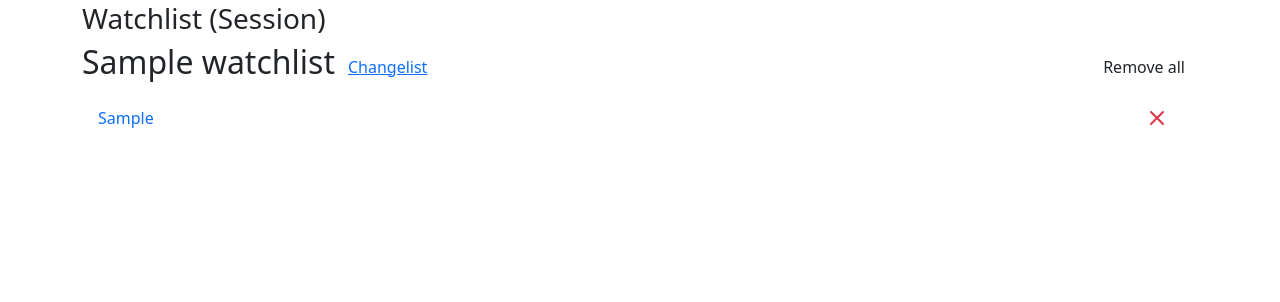
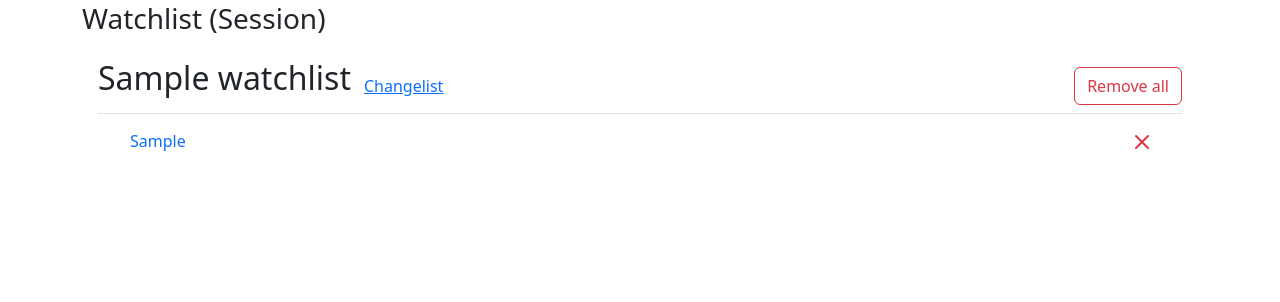
Before and after one commit to Actionb/mizdb-watchlist, a Django app: template demo/app/templates/watchlist.html in a window 1280 px wide. Shown: the part 56-358 px from the top of the page. Run offline with Django 5.2, Linux system fonts and the light colour scheme; the template is opened without the code that fills it: most values are stand-ins (such as "Sample title", 1, 10 or a date in 2020); parts of the project's set-up code (start-up, migrations or seed data) failed here and were passed over; some libraries are stand-ins or nearby versions.

Commit message:
Tweak CSS and templates

```diff
--- a/src/mizdb_watchlist/templates/mizdb_watchlist/toggle_button.html
+++ b/src/mizdb_watchlist/templates/mizdb_watchlist/toggle_button.html
@@ -1,6 +1,6 @@
 {% load i18n %}
 <button type="button"
         class="watchlist-btn watchlist-toggle-btn btn btn-link text-decoration-none {% if on_watchlist %}on-watchlist text-success{% else %}text-primary{% endif %}"
-        title="{% trans 'Toggle watchlist' %}"
+        title="{% translate 'Toggle watchlist' %}"
         data-url="{{ toggle_url }}" data-object-id="{{ object_id }}" data-model-label="{{ model_label }}"
 >{% include 'mizdb_watchlist/watchlist_icon.svg' %}{% if text %}{{ text }}{% endif %}</button>
--- a/src/mizdb_watchlist/templates/mizdb_watchlist/watchlist.html
+++ b/src/mizdb_watchlist/templates/mizdb_watchlist/watchlist.html
@@ -3,19 +3,23 @@
 
 <div id="watchlist">
     {% for model_name, watchlist_data in watchlist.items %}
-    <div id="{{model_name}}-watchlist" class="model-watchlist-container">
-        <div class="d-flex justify-content-between">
+    <div id="{{model_name}}-watchlist" class="model-watchlist-container mb-3 p-3">
+        <div class="d-flex justify-content-between border-bottom">
             <div class="d-flex justify-content-between">
                 <h2>{{ model_name }}</h2>
                 <a class="btn btn-link my-auto watchlist-btn watchlist-changelist-btn" href="{{ watchlist_data.changelist_url }}">{% trans 'Changelist' %}</a>
             </div>
-            <button class="btn watchlist-btn watchlist-remove-all-btn" data-url="{% url 'watchlist:remove_all' %}" data-model-label="{{ watchlist_data.model_label }}">{% trans 'Remove all' %}</button>
+            <button class="btn btn-outline-danger my-2 watchlist-btn watchlist-remove-all-btn"
+                    data-url="{% url 'watchlist:remove_all' %}"
+                    data-model-label="{{ watchlist_data.model_label }}"
+                    title="{% blocktranslate %}Remove all {{ model_name }} watchlist items{% endblocktranslate %}"
+            >{% trans 'Remove all' %}</button>
         </div>
-        <ul class="list-group list-group-flush watchlist-items-list">
+        <ul class="list-group list-group-flush watchlist-items-list ms-3">
             {% for watchlist_item in watchlist_data.model_items %}
             <li class="list-group-item list-group-item-action d-flex justify-content-between watchlist-item">
                 <a href="{{ watchlist_item.object_url }}" class="text-decoration-none my-auto">{{ watchlist_item.object_repr }}</a>
-                <button class="btn text-danger watchlist-btn watchlist-remove-btn" title="{% translate 'Remove from watchlist' %}" data-url="{% url 'watchlist:remove' %}" data-object-id="{{ watchlist_item.object_id }}" data-model-label="{{ watchlist_item.model_label }}">
+                <button class="btn btn-outline-danger border-0 watchlist-btn watchlist-remove-btn" title="{% translate 'Remove from watchlist' %}" data-url="{% url 'watchlist:remove' %}" data-object-id="{{ watchlist_item.object_id }}" data-model-label="{{ watchlist_item.model_label }}">
                     <svg xmlns="http://www.w3.org/2000/svg" width="24" height="24" viewBox="0 0 24 24" fill="none" stroke="currentColor" stroke-width="2" stroke-linecap="round" stroke-linejoin="round" class="feather feather-x"><line x1="18" y1="6" x2="6" y2="18"></line><line x1="6" y1="6" x2="18" y2="18"></line></svg>
                 </button>
             </li>
```
Also changed, not shown: src/mizdb_watchlist/static/mizdb_watchlist/css/watchlist.css (+24 -1 lines), src/mizdb_watchlist/locale/de/LC_MESSAGES/django.po.
